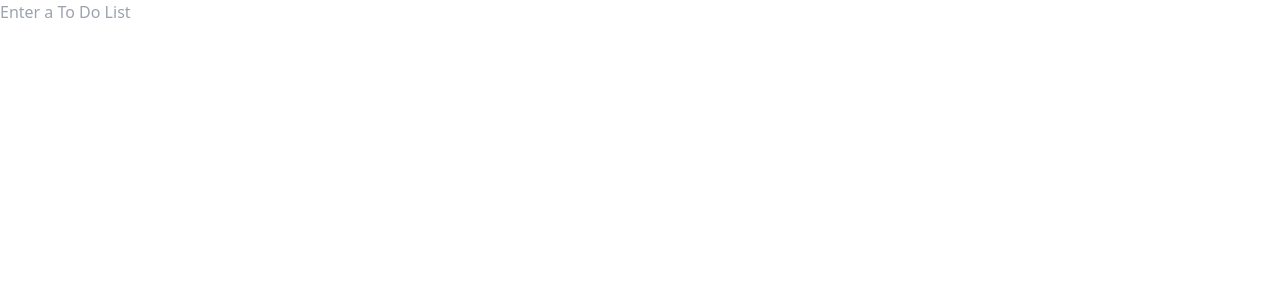
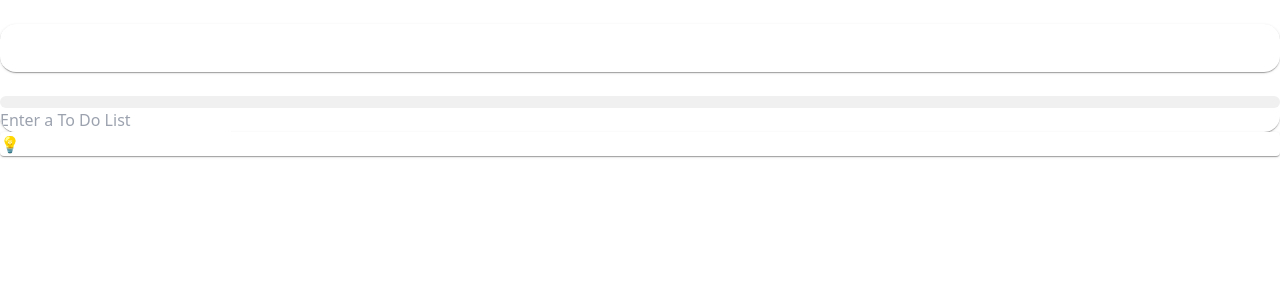
Before and after one commit to miracline2/To-Do-App, a React (Vite) app: page /toDo in a window 1280 px wide. Shown: the top 300 px of the page. Built offline with nearby package versions, Linux system fonts and the light colour scheme; a web font is replaced by a local one.

Commit message:
ToDo Functionality, Implement Progressbar, STyling UI

```diff
--- /dev/null
+++ b/src/Pages/Home.tsx
@@ -0,0 +1,15 @@
+import React from 'react'
+import Header from '../component/Header'
+import { ToDoApp } from '../component/ToDoApp'
+
+const Home:React.FC = () => {
+  return (
+    <div className='flex h-screen flex-col'>
+        <Header/>
+        <ToDoApp/>
+
+    </div>
+  )
+}
+
+export default Home
--- /dev/null
+++ b/src/component/Header.tsx
@@ -0,0 +1,12 @@
+import React from 'react'
+
+const Header:React.FC = () => {
+  return (
+    <div className='w-[100vw]  h-20 text-md xl:text-2xl items-center pl-5 bg-gray-900 flex'>
+        Productivity
+
+    </div>
+  )
+}
+
+export default Header
--- /dev/null
+++ b/src/component/ProgressBar.tsx
@@ -0,0 +1,31 @@
+
+import React from 'react'
+import LinearProgress from '@mui/material/LinearProgress';
+import { Box } from '@mui/material';
+
+interface IProgressInterface{
+    progress:number
+}
+const ProgressBar:React.FC<IProgressInterface>= ({progress}) => {
+  return (
+    <div>
+      <Box sx={{ width: '100%', }}>
+        <h2 className='text-black'>{progress}%</h2>
+  <LinearProgress variant="determinate" value={progress }
+  sx={{
+    height: 12,
+    borderRadius: 5,
+    backgroundColor: '#f0f0f0',
+    '& .MuiLinearProgress-bar': {
+      backgroundColor: '#ff5722',
+    },
+  }}
+  />
+</Box>
+
+
+    </div>
+  )
+}
+
+export default ProgressBar
--- a/src/component/ToDoApp.tsx
+++ b/src/component/ToDoApp.tsx
@@ -1,5 +1,7 @@
-import React, { useState } from 'react'
+import React, { useEffect, useState } from 'react'
 import ToDoList from './ToDoList'
+import Card from '@mui/material/Card'
+import ProgressBar from './ProgressBar'
 
 interface toDoData {
   id: number,
@@ -11,6 +13,9 @@ export const ToDoApp: React.FC = () => {
 
   const [value, setValue] = useState('')
   const [toDoList, setToDoList] = useState<toDoData[]>([])
+  const [date, setDate] = useState<string>('')
+  const [day, setDay] = useState<string>('')
+  const [progress, setProgress] = useState<number>(0)
 
   const handleSubmit = (event: React.FormEvent<EventTarget>) => {
     event.preventDefault();
@@ -21,37 +26,94 @@ export const ToDoApp: React.FC = () => {
     }
     setValue('')
     setToDoList([...toDoList, toDoData])
-    console.log('---', value);
     console.log('toDolist', toDoList);
-
-
   }
 
   const handleChanges = (event: React.ChangeEvent<HTMLInputElement>) => {
     setValue(event.target.value)
 
   }
+  useEffect(() => {
+    console.log('Updated toDoList:', toDoList);
+  }, [toDoList,progress]);
+
+  useEffect(()=>{
+    const today = new Date();
+    const todayDay = today.toLocaleDateString('en-US', { weekday: 'long' });
+    const todayDate = today.toLocaleDateString('en-GB');
+    setDate(todayDate);
+    setDay(todayDay)
+
+  },[date,day])
+
+const onDelete = (id:number) =>{
+  const updateDelete = toDoList.filter(toDO => toDO.id!= id)
+  setToDoList(updateDelete)
+}
+
+useEffect(() => {
+  const total = toDoList.length;
+  const completed = toDoList.filter(todo => todo.isRead).length;
+  const percentage = Math.floor( total === 0 ? 0 : (completed / total) * 100);
+  console.log(percentage);
+
+  setProgress(percentage);
+}, [toDoList]);
+
+
+const onCompleted = (id:number) => {
+  const completedStatus = toDoList.map((item)=>{
+    if(item.id === id){
+      return {...item, isRead:!item.isRead}
+    }
+    return item
+  })
+  setToDoList(completedStatus);
+
+}
 
 
 
 
   return (
-    <div className='flex flex-col items-center justify-center'>
+    <div className="h-full flex justify-center items-center flex-col">
 
-      <div className="container">
-        <form action="" onSubmit={handleSubmit}>
-          <input type="text" name="" id="" value={value} onChange={handleChanges} placeholder="Enter a To Do List" />
-          <button type="submit">Submit</button>
+      <Card sx={{ minWidth: 275,borderRadius: '16px' }}
+       className=" flex justify-evenly flex-col md:flex-row items-center overflow-hidden border-2 md:border-4 border-black h-[45%] w-[50%]  "
+      >
+
+
+        <Card sx={{ borderRadius: '16px' }}
+        className=' min-w-[150px] border-2 md:border-4 border-black h-[45%] mt-5 md:mt-0 '
+        >
+          <p className='text-black text-sm md:text-2xl text-center mt-3 xl:mt-10 '>{day}</p>
+          <p className='text-black text-sm md:text-2xl text-center'>{date}</p>
+
+        </Card>
+        <Card >
+        </Card>
+        <div className='flex flex-col gap-y-3 xl:gap-y-10'>
+        <ProgressBar progress={progress}/>
+        <form action="" onSubmit={handleSubmit} className='flex flex-row gap-3'
+
+        >
+          <input type="text" name=""
+            className='w-full h-[30px]  md:w-[350px] md:h-[60px] p-5 border-2 md:border-4 text-black border-black rounded-xl'
+             value={value} onChange={handleChanges} placeholder="Enter a To Do List" />
+
+          <button type="submit"
+           className='w-[30px] h-[30px] xl:w-[50px] md:h-[50px] border-2 md:text-4xl bg-orange-500 rounded-full mt-2 items-center '
+          >+</button>
         </form>
+        </div>
 
-        <ToDoList todos={toDoList} />
+      </Card>
+      <ToDoList todos={toDoList} onDelete={onDelete} onCompleted={onCompleted} />
 
-      </div>
-      {/* {toDoList.map((item)=>(
-  <div>
-    <h1>{item.value}</h1>
-  </div>
-))} */}
+      <button
+       className='w-[250px] h-[50px] border-2 text-xl bg-orange-500 rounded-xl mt-2 items-center   '
+       >Finish The Day</button>
+
     </div>
   )
 }
--- a/src/component/ToDoList.tsx
+++ b/src/component/ToDoList.tsx
@@ -1,24 +1,53 @@
+import Card from '@mui/material/Card'
 import React from 'react'
 
-interface ItodoListProps{
-  id:number,
-  value:string,
-  isRead:boolean
-}
-interface ItodosProps{
-  todos:ItodoListProps[]
+interface ItodoListProps {
+  id: number,
+  value: string,
+  isRead: boolean
 }
 
-const ToDoList:React.FC<ItodosProps>= ({todos}) => {
-  return (
-    <div className='bg-slate-300 w-full shadow-lg'>
-        {todos.map((item:any)=>(
-          <h1>{item.value}</h1>
-        ))}
-
-
-    </div>
-  )
+interface ItodosProps {
+  todos: ItodoListProps[],
+  onDelete: (id: number) => void;
+  onCompleted: (id: number) => void;
 }
 
-export default ToDoList
+const ToDoList: React.FC<ItodosProps> = ({ todos, onDelete, onCompleted }) => {
+  return (
+    <Card
+      sx={{ minWidth: 274 }}
+      className="mt-5 h-[35%] w-[50%] shadow-xl overflow-hidden,  border-2 "
+    >
+      <p className='md:text-xl text-black pt-5'>💡 List of Task ---- </p>
+      {/* Scrollable inner div */}
+      <div className="p-5 overflow-y-auto h-full space-y-2 md:space-y-4">
+        {todos.map((item) => (
+          <div key={item.id} className="flex flex-row items-center justify-around gap-2 md:gap-10 ">
+            <input
+              className="border-2 w-5 h-5 cursor-pointer"
+              type="checkbox"
+              checked={item.isRead}
+              onChange={() => onCompleted(item.id)}
+            />
+            <h1
+              className={`flex-1 text-black text-sm md:text-xl ${
+                item.isRead ? 'line-through text-gray-500' : ''
+              }`}
+            >
+              {item.value}
+            </h1>
+            <button
+              className="text-red-600 font-bold hover:underline"
+              onClick={() => onDelete(item.id)}
+            >
+              X
+            </button>
+          </div>
+        ))}
+      </div>
+    </Card>
+  );
+};
+
+export default ToDoList;
--- a/src/routing/Routing.tsx
+++ b/src/routing/Routing.tsx
@@ -1,6 +1,6 @@
 import { Route, Routes } from "react-router-dom"
 import HomePage from "../component/HomePage"
-import { ToDoApp } from "../component/ToDoApp"
+import Home from "../Pages/Home"
 
 
 const Routing = () => {
@@ -8,7 +8,7 @@ const Routing = () => {
 
       <Routes>
         <Route path="/" element={<HomePage/>} />
-        <Route path="/toDo" element={<ToDoApp/>} />
+        <Route path="/toDo" element={<Home/>} />
       </Routes>
 
 
```
Also changed, not shown: src/App.tsx (+1 -7 lines).
